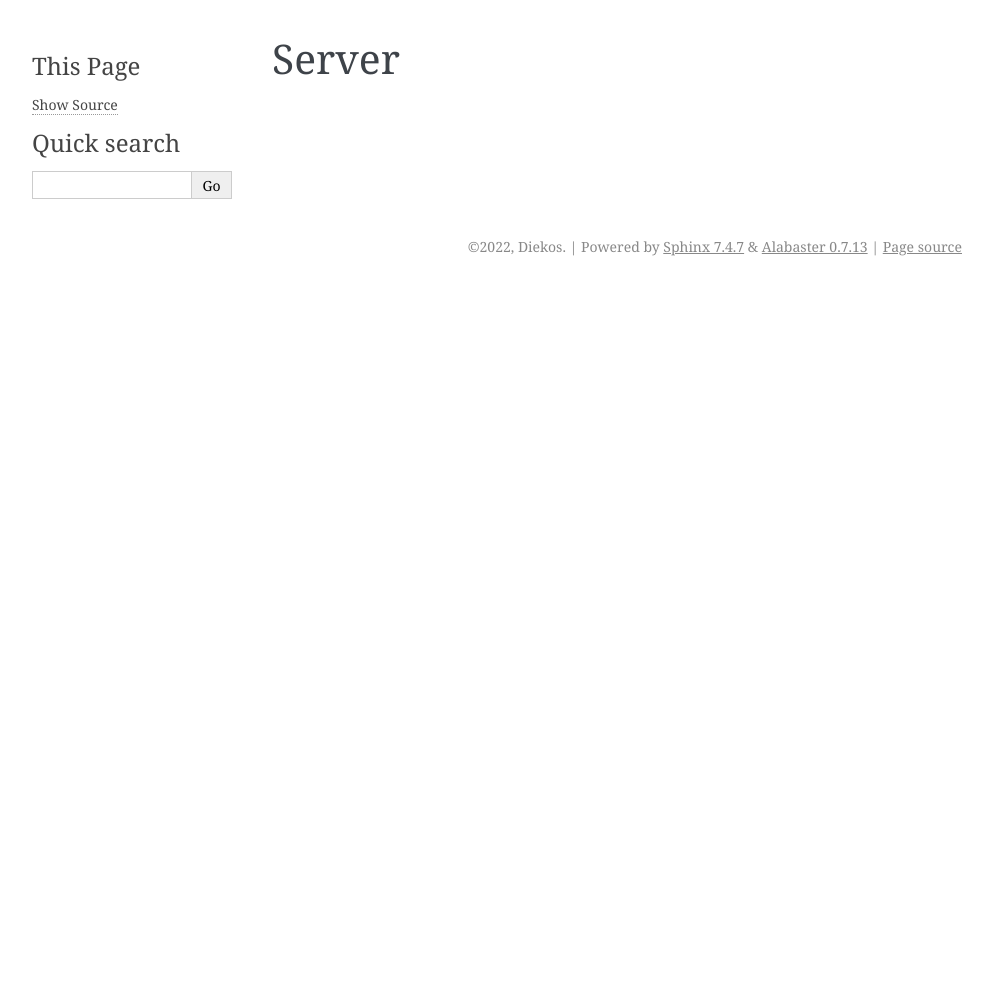
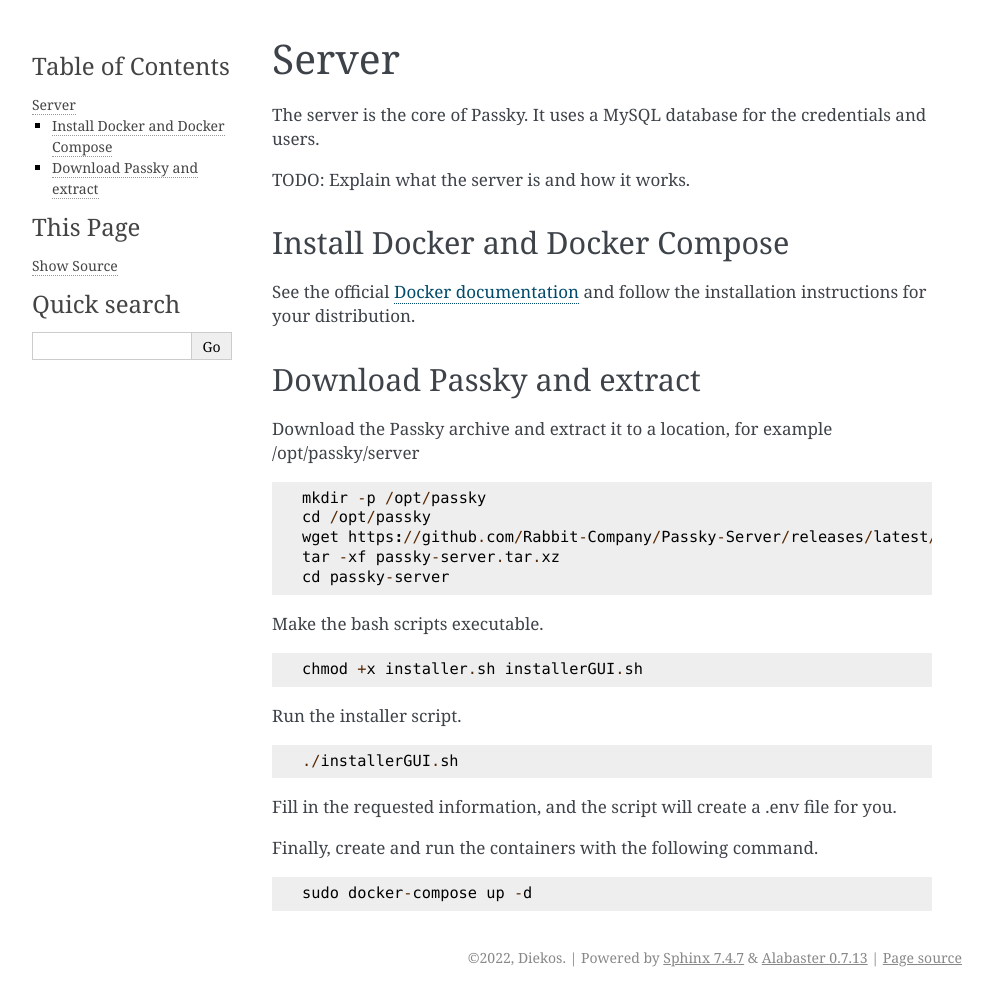
Before and after one commit to Diekos/passky-documentation, a Sphinx documentation site: the page built from docs/installation/server.rst, in a window 1280 px wide. Shown: the whole page, without its empty margins (148-1141 px from the left). Built offline with Sphinx 7.4.7, drawn with Linux system fonts in a browser that asks for light colours; before the commit the page ends 900 px from its top, so only the background shows below that.

Commit message:
Added server installation documentation

```diff
--- a/docs/components.rst
+++ b/docs/components.rst
@@ -7,7 +7,7 @@
 Passky uses the following components:
 
 1. :doc:`Server<installation/server>`
-2. :doc:`Database<installation/database>`
+2. :doc:`Database<installation/database>` Optional -> Can be automatically installed in a container with docker-compose
 3. :doc:`Website<installation/website>` (Webclient) - Optional
 4. :doc:`Desktop client<installation/desktopclient>`
 5. :doc:`Browser extension<installation/browserextension>` (Available as Chrome and Firefox extensions)
--- a/docs/conf.py
+++ b/docs/conf.py
@@ -6,7 +6,7 @@
 # -- Project information -----------------------------------------------------
 # https://www.sphinx-doc.org/en/master/usage/configuration.html#project-information
 
-project = 'Passky Password Manager Documentation'
+project = 'Passky'
 copyright = '2022, Diekos'
 author = 'Diekos'
 
--- a/docs/installation/database.rst
+++ b/docs/installation/database.rst
@@ -1,2 +1,4 @@
 Database
 ========
+
+TODO: Fill page with installation instructions for manual database installation.
--- a/docs/installation/server.rst
+++ b/docs/installation/server.rst
@@ -1,2 +1,37 @@
 Server
 ======
+
+The server is the core of Passky. It uses a MySQL database for the credentials and users.
+
+TODO: Explain what the server is and how it works.
+
+Install Docker and Docker Compose
+---------------------------------
+
+See the official `Docker documentation <https://docs.docker.com/engine/install/#server>`_ and follow the installation instructions for your distribution.
+
+
+Download Passky and extract
+---------------------------
+
+Download the Passky archive and extract it to a location, for example /opt/passky/server ::
+
+    mkdir -p /opt/passky
+    cd /opt/passky
+    wget https://github.com/Rabbit-Company/Passky-Server/releases/latest/download/passky-server.tar.xz
+    tar -xf passky-server.tar.xz
+    cd passky-server
+
+Make the bash scripts executable. ::
+
+    chmod +x installer.sh installerGUI.sh
+
+Run the installer script. ::
+
+    ./installerGUI.sh
+
+Fill in the requested information, and the script will create a .env file for you.
+
+Finally, create and run the containers with the following command. ::
+
+    sudo docker-compose up -d
```
Also changed, not shown: docs/index.rst (line endings or trailing spaces).
